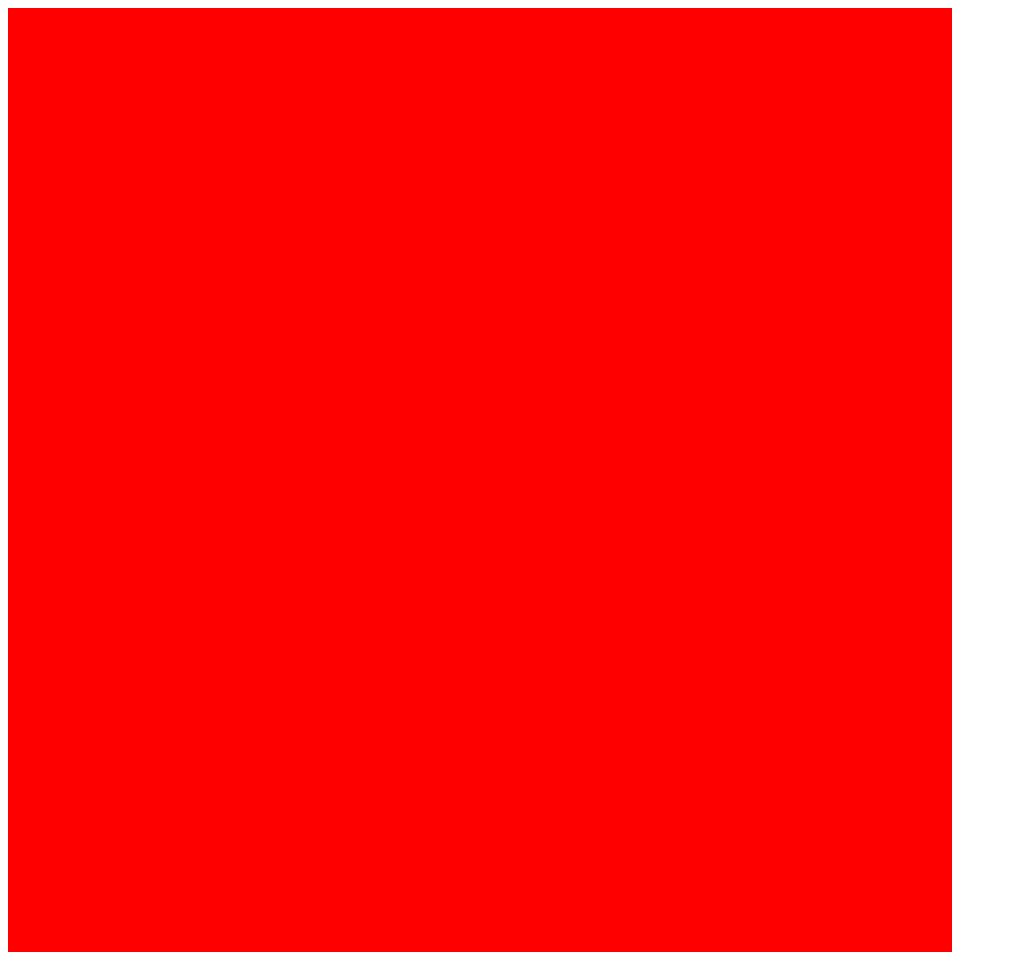
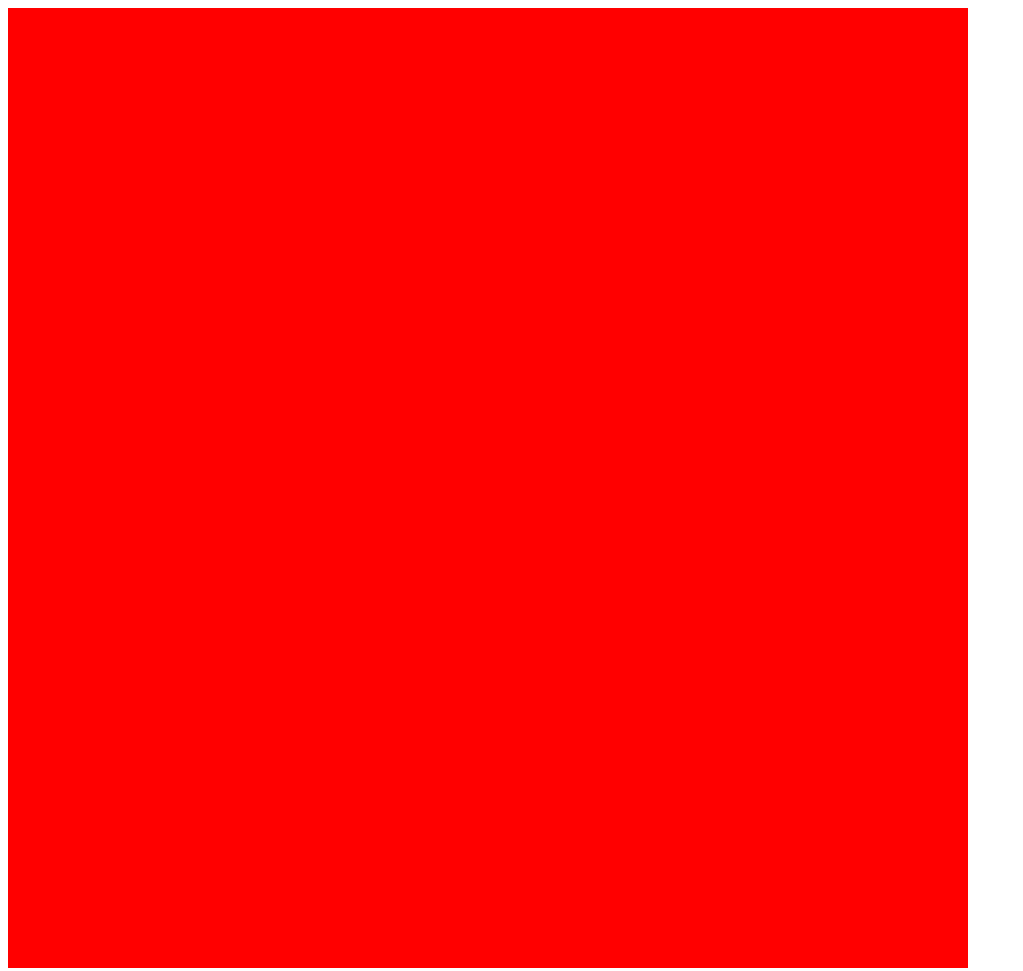
Before and after one commit to 383myrtle/odin-etch-a-sketch, a plain HTML site: page index.html in a window 1280 px wide. Shown: the whole page, without its empty margins (0-1023 px from the left). Drawn offline with Linux system fonts and the light colour scheme.

Commit message:
Fix values

```diff
--- a/styles.css
+++ b/styles.css
@@ -1,13 +1,13 @@
 .block {
     background-color: red;
-    height: 59px;
-    width: 59px;
+    height: 60px;
+    width: 60px;
 }
 .blue {
     background-color: blue;
 }
 div.container {
-    height: 256px;
+    height: 960px;
     width: 960px;
     display: flex;
     flex-wrap: wrap;
```
